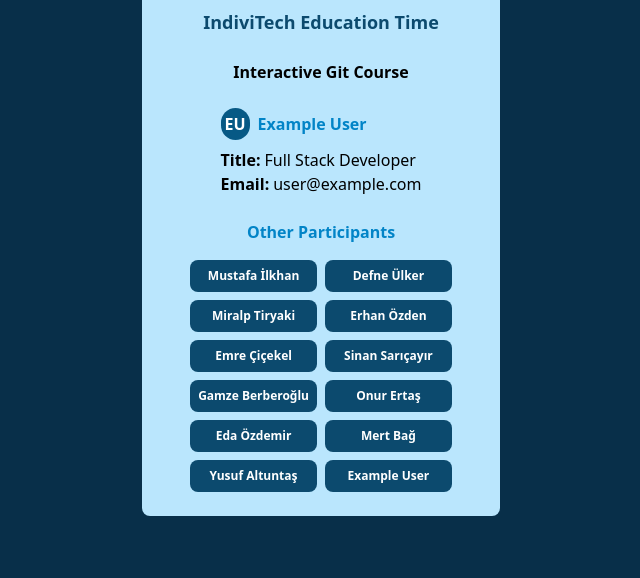
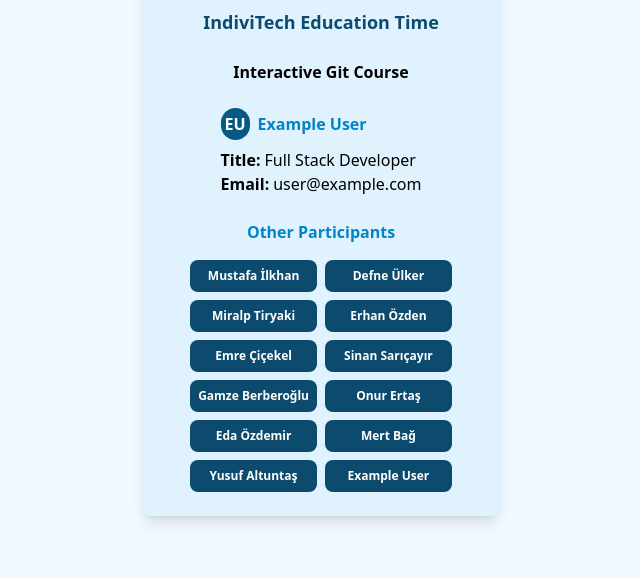
Before and after one commit to mrtbg96/git-course, a plain HTML site: page example-user.html in a window 1280 px wide. Shown: the part 222-800 px from the top of the page, without its empty margins (319-959 px from the left). Drawn offline with nearby package versions, Linux system fonts and the light colour scheme.

Commit message:
Light Theme

```diff
--- a/example-user.html
+++ b/example-user.html
@@ -10,11 +10,11 @@
     <title>Example User | IndiviTech</title>
 </head>
 
-<body class="bg-sky-950">
+<body class="bg-sky-50">
     <!-- Main -->
     <main class="max-w-7xl min-h-dvh mx-auto flex flex-col justify-center items-center">
         <!-- Card -->
-        <div class="bg-sky-200 rounded-lg px-12 py-6 flex flex-col items-center space-y-6">
+        <div class="bg-sky-100 rounded-lg px-12 py-6 shadow-lg flex flex-col items-center space-y-6">
             <!-- Logo -->
             <div>
                 <a href="index.html">
```
Also changed, not shown: index.html (+2 -2 lines).
